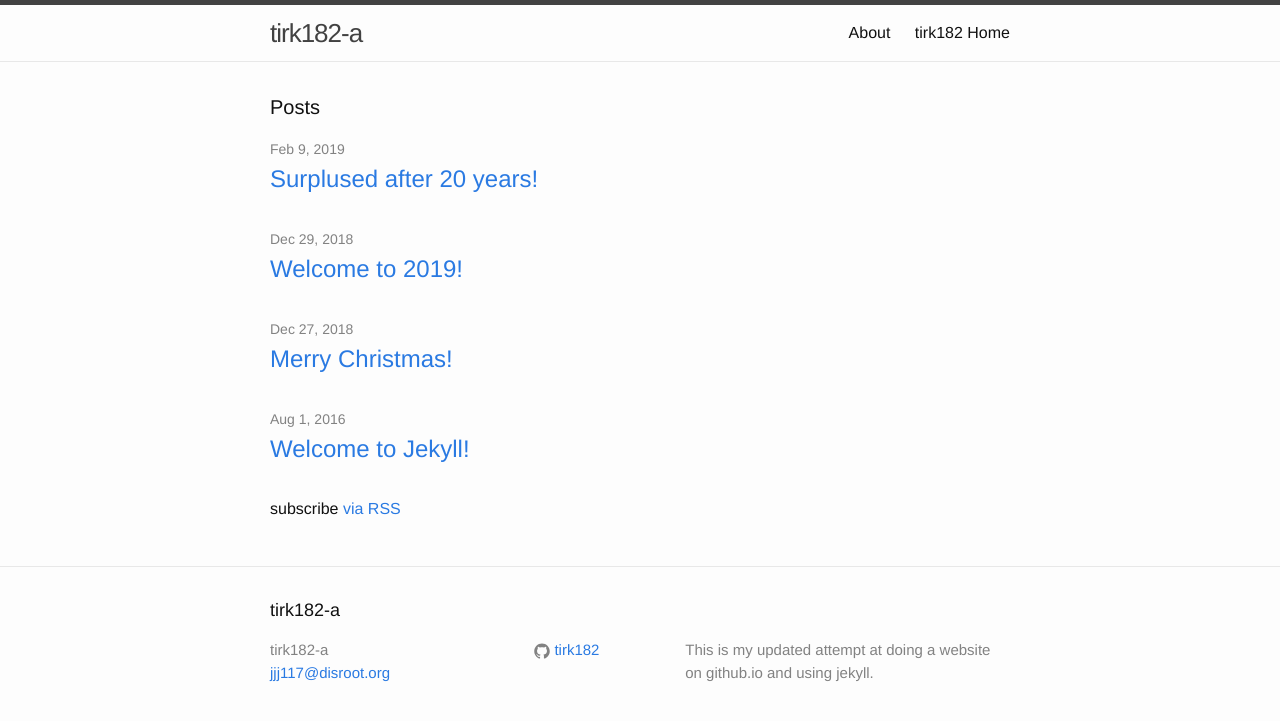
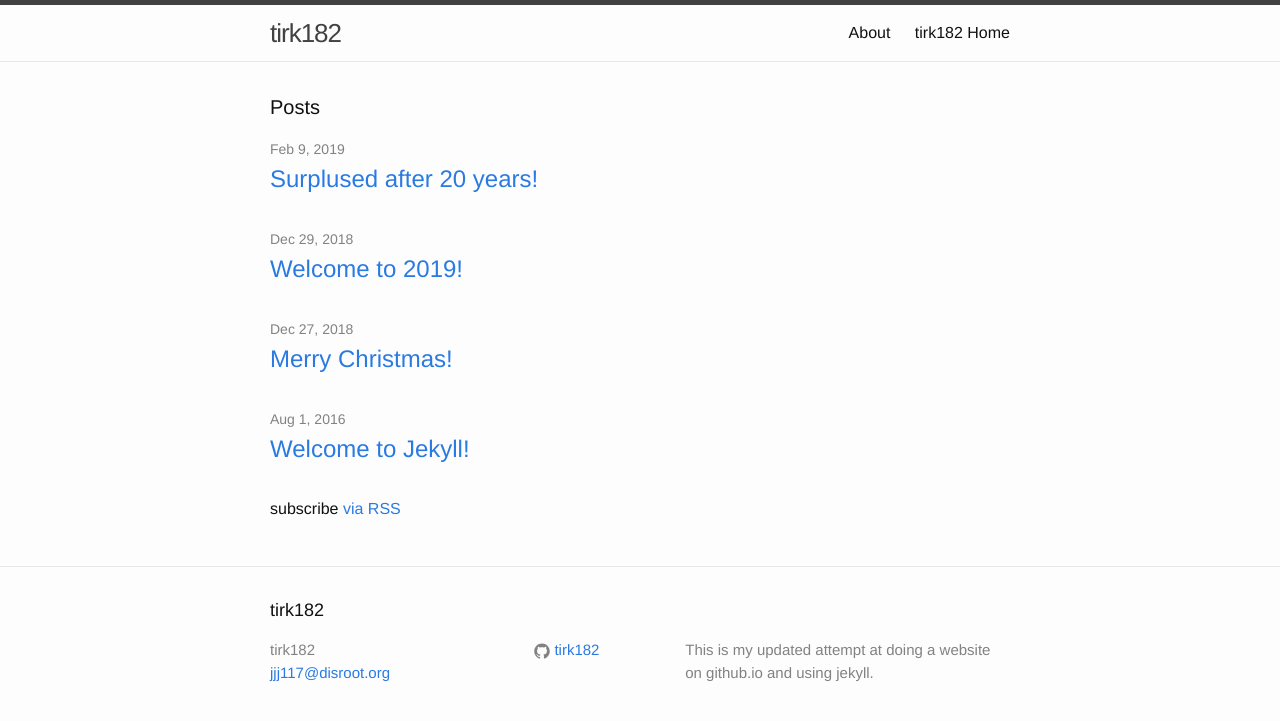
Before and after one commit to tirk182/tirk182.github.io, a Jekyll site: the page built from index.html, in a window 1280 px wide. Shown: the top 721 px of the page. Built offline with Jekyll 4.4.1, drawn with Linux system fonts in a browser that asks for light colours.

```diff
--- a/_config.yml
+++ b/_config.yml
@@ -6,7 +6,7 @@
 # 'jekyll serve'. If you change this file, please restart the server process.
 
 # Site settings
-title: tirk182-a
+title: tirk182
 email: jjj117@disroot.org
 description: > # this means to ignore newlines until "baseurl:"
   This is my updated attempt at doing a website on github.io and using jekyll.
```
